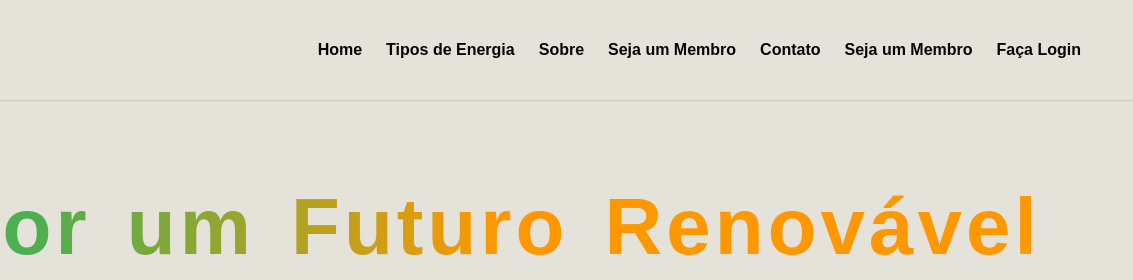
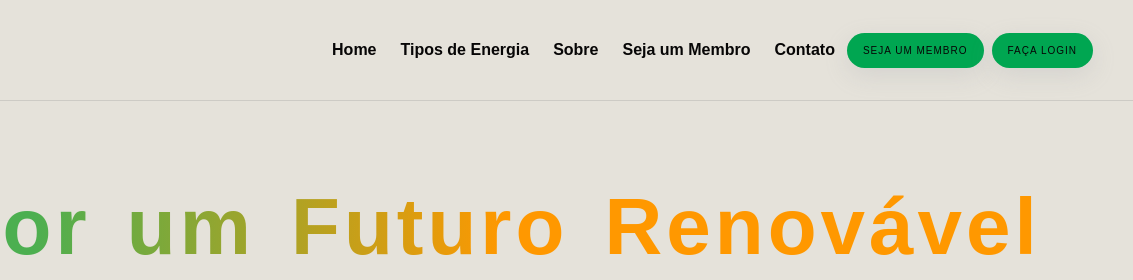
Before and after one commit to lucasmigaczescola/Projeto-Agrinho-2023, a plain HTML site: page index.html in a window 1280 px wide. Shown: the top 280 px of the page, 147-1280 px from the left. Drawn offline with Linux system fonts and the light colour scheme; a web font is replaced by a local one.

Commit message:
Adicionado botões na navbar

```diff
--- a/index.html
+++ b/index.html
@@ -18,8 +18,12 @@
 					<li><a href="#whoWeAre">Sobre</a></li>
 					<li><a href="#becomeAMember">Seja um Membro</a></li>
 					<li><a href="#contactUs">Contato</a></li>
-					<li><a href="/register.html">Seja um Membro</a></li>
-					<li><a href="/login.html">Faça Login</a></li>
+					<button class="buttonBecomeAMember">
+						<a href="/register.html">Seja um Membro</a>
+					</button>
+					<button class="buttonBecomeAMember" id="loginButton">
+						<a href="/login.html">Faça Login</a>
+					</button>
 				</ul>
 			</nav>
 		</section>
--- a/styles/styles.css
+++ b/styles/styles.css
@@ -63,12 +63,12 @@ body {
 
 .navbar .ItemsNavbar {
     display: flex;
-    margin-left: 100px;
+    align-items: center;
 
     @media (max-width: 780px) {
         display: flex;
         flex-direction: column;
-        margin-left: 0;
+
     }
 }
 
@@ -131,6 +131,15 @@ body {
     }
 
 
+
+}
+
+#loginButton {
+    margin-left: 8px;
+
+    @media (max-width: 780px) {
+        margin-top: 8px;
+    }
 
 }
 
```
